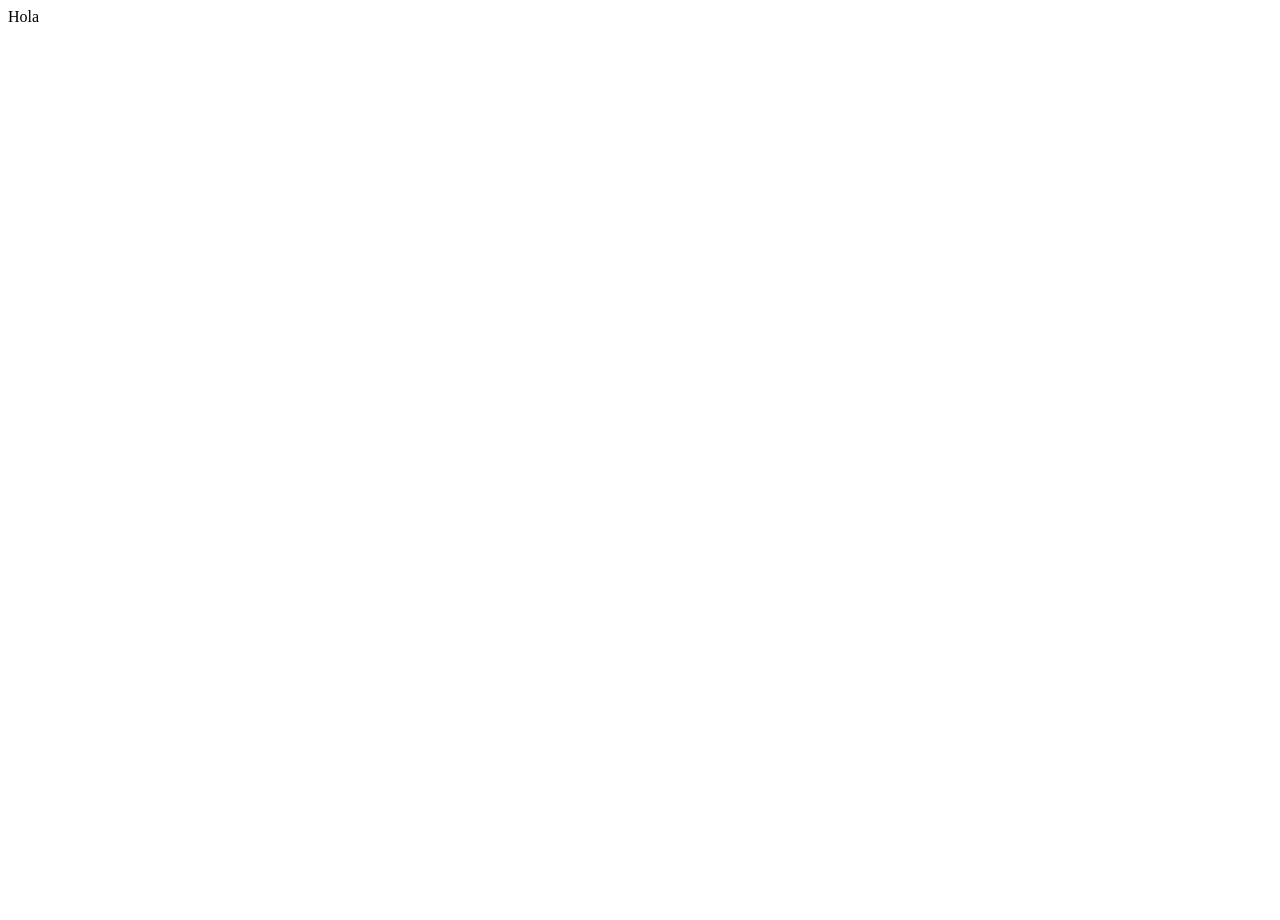
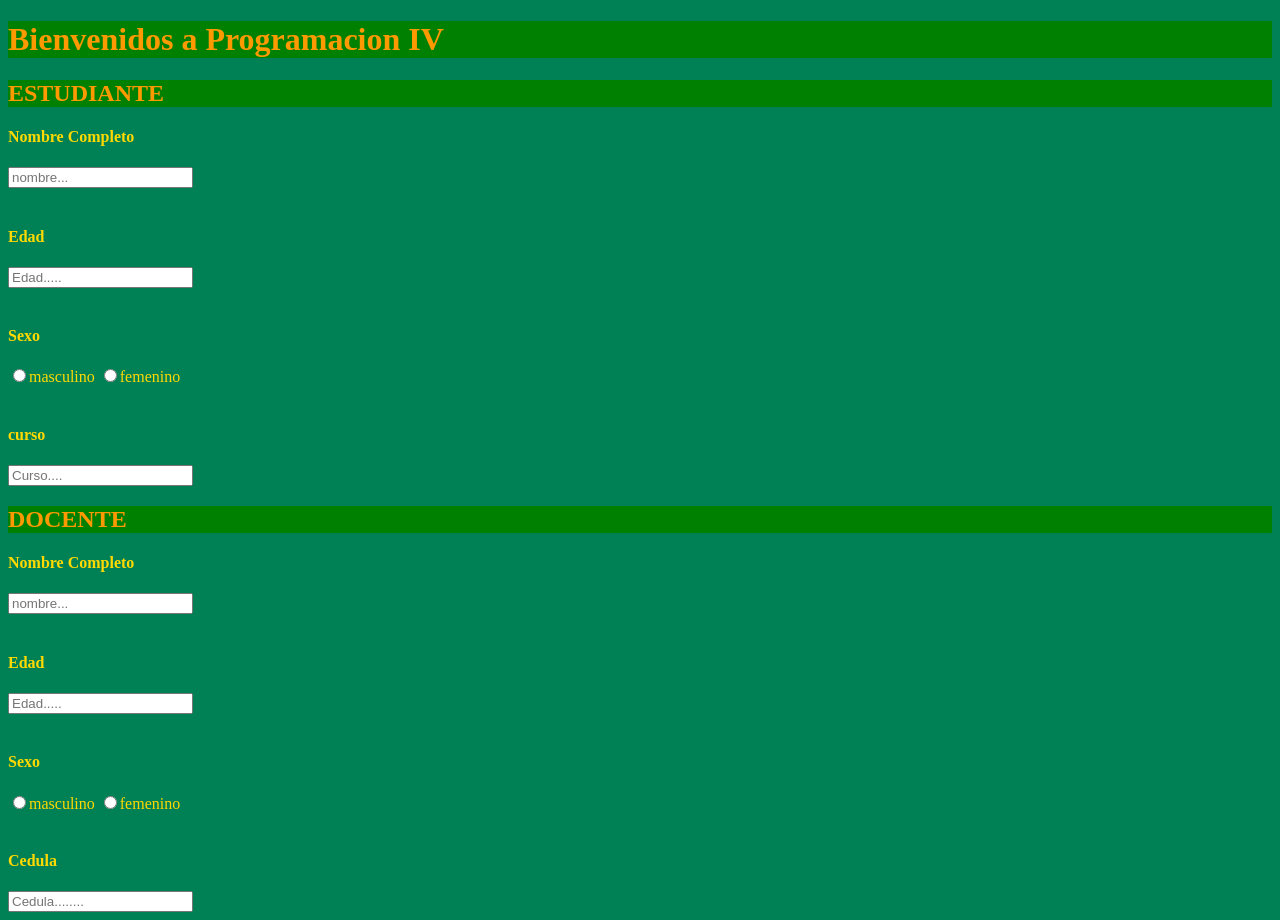
Before and after one commit to BryanGonzalezF/TareaForm, a plain HTML site: page index.html in a window 1280 px wide. Before the commit the page ends 800 px from the top, so only its background shows below. Drawn offline with Linux system fonts and the light colour scheme.

Commit message:
formularios

```diff
--- a/index.html
+++ b/index.html
@@ -1,12 +1,54 @@
 <!DOCTYPE html>
-<html lang="en">
+<html  lang = " en " >
 <head>
-    <meta charset="UTF-8">
-    <meta name="viewport" content="width=device-width, initial-scale=1.0">
-    <meta http-equiv="X-UA-Compatible" content="ie=edge">
-    <title>Document</title>
+    <meta  charset = "UTF-8" >
+    <meta  name = "viewport" content="width=device-width" , initial-scala = 1.0 " >
+    <meta  http-equiv = " X-UA-Compatible " content = " ie = edge " >
+    <title> Bienvenido a Programacion IV </title>
+    <link rel="stylesheet" href="style.css">
 </head>
 <body>
-    <d>Hola</d>
+
+    <h1>Bienvenidos a Programacion IV</h1>
+    <form action="post" id="ESTUDIANTE">
+        <h2>ESTUDIANTE</h2>
+        <label for="nombre"><h4>Nombre Completo</h4></label><input type="text" name="nombre" placeholder="nombre...">
+        <br><br>
+
+        <label for="nombre"><h4>Edad</h4></label><input type="number" name="Edad" placeholder="Edad.....">
+        <br><br>
+        <label><h4>Sexo</h4></label>
+        <input type="radio" name="genero" id="masculino"><label for="genero">masculino </label>
+         <input type="radio" name="genero" id="femenino"><label for="genero">femenino</label>
+            <br><br>
+            <label for="curso>"><h4>curso</h4></label>
+            <input type="text" name="Curso" placeholder="Curso....">
+
+
+    </form>
+</body>
+   </html>
+
+   <html>
+       <body>
+
+    <form action="post" id="DOCENTE">
+        <h2>DOCENTE</h2>
+        <label for="nombre"><h4>Nombre Completo</h4></label><input type="text" name="nombre" placeholder="nombre...">
+        <br><br>
+
+        <label for="nombre"><h4>Edad</h4></label><input type="number" name="Edad" placeholder="Edad.....">
+        <br><br>
+        <label><h4>Sexo</h4></label>
+    <input type="radio" name="genero" id="masculino"><label for="genero">masculino </label>
+            <input type="radio" name="genero" id="femenino"><label for="genero">femenino</label>
+            <br><br>
+            <label for="Cedula>"><h4>Cedula</h4></label>
+            <input type="text" name="Cedula" placeholder="Cedula........">
+
+
+    </form>
+
+
 </body>
 </html>
--- a/style.css
+++ b/style.css
@@ -0,0 +1,9 @@
+h2, h1{
+    background-color: rgb(0, 128, 0);
+    color: rgb(255, 153, 0);
+  }
+
+  body{
+    background-color: rgb(0, 128, 85);
+    color: rgb(255, 217, 0);
+  }
```
